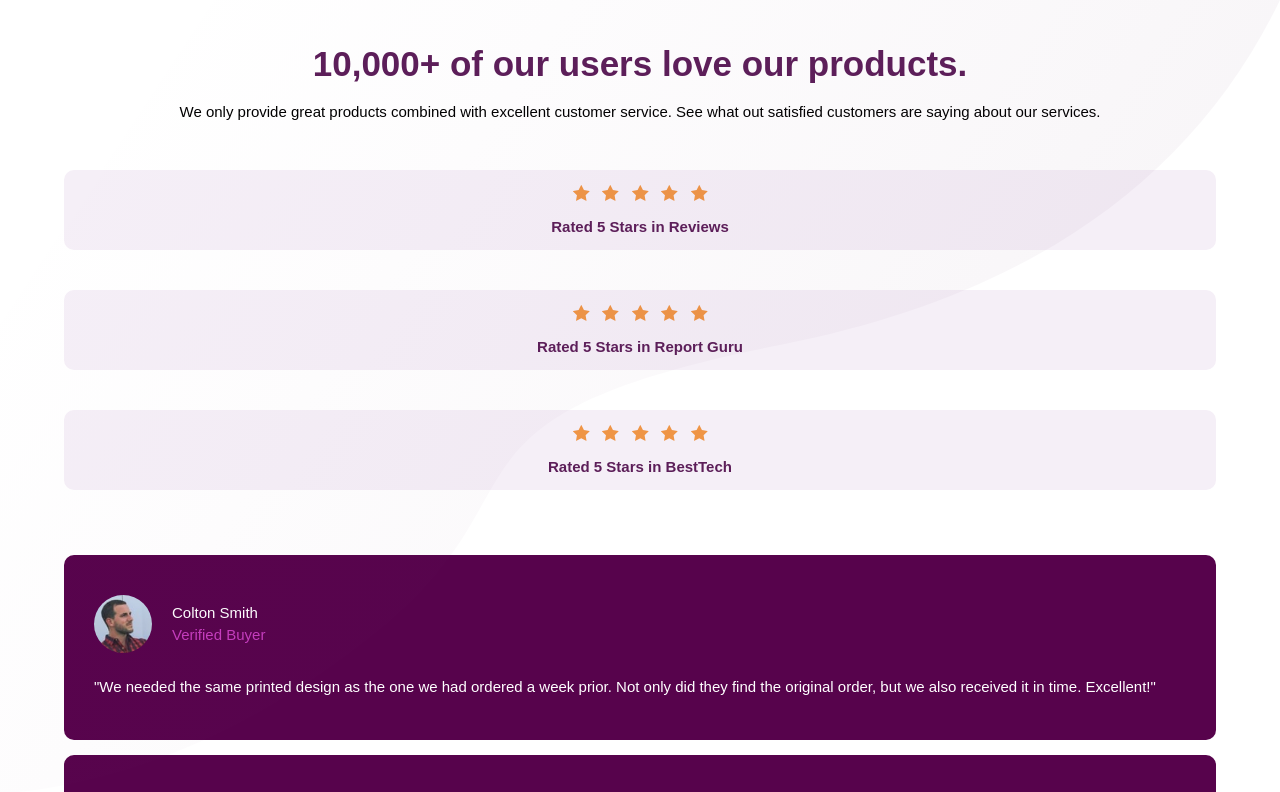
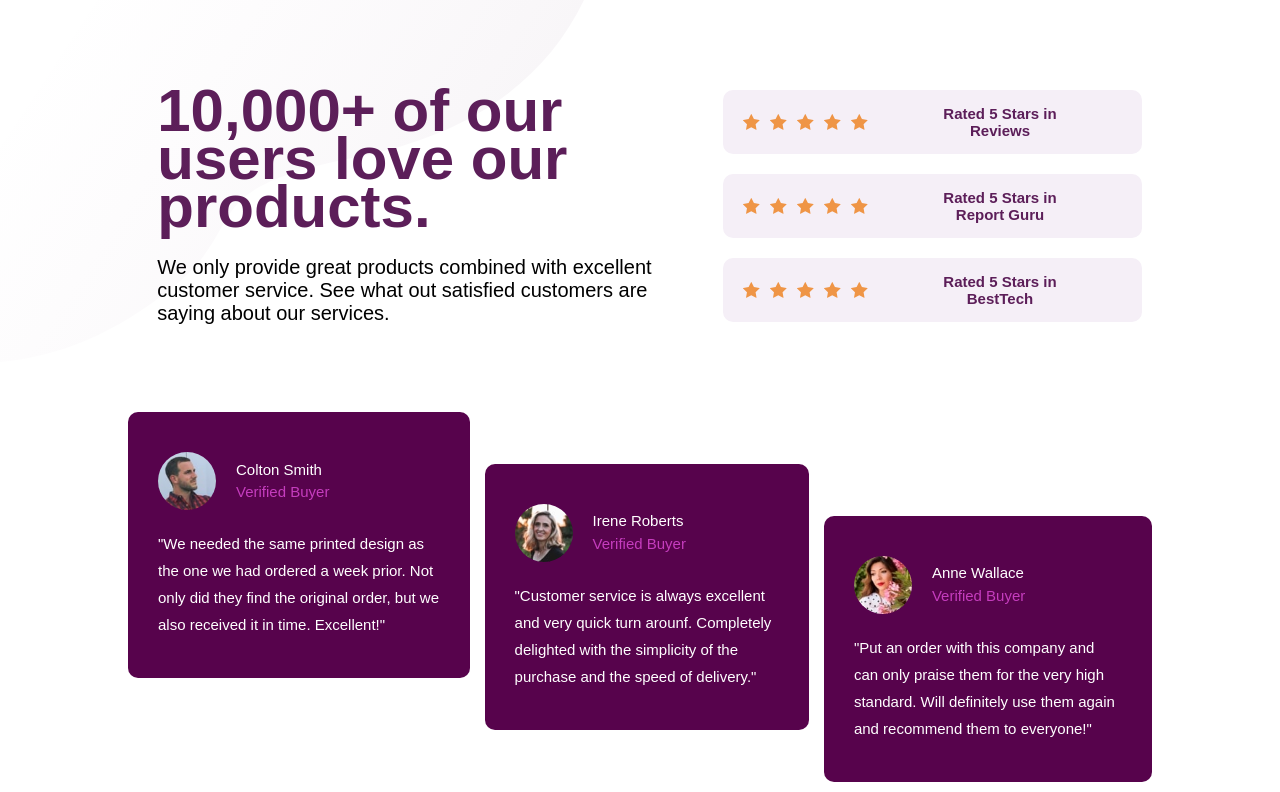
Before and after one commit to JosephQuayle/SocialProofSection, a plain HTML site: page index.html in a window 1280 px wide. Shown: the top 792 px of the page. Drawn offline with Linux system fonts and the light colour scheme; a web font is replaced by a local one.

Commit message:
Added desktop layout through media queries and added background image to mobile and desktop versions. Website is now fully responsive

```diff
--- a/index.html
+++ b/index.html
@@ -10,13 +10,17 @@
 </head>
 <body>
     <main>
-        <img src="./img/bg-pattern-top-mobile.svg" alt="" class="background">
+        <img src="./img/bg-pattern-top-desktop.svg" alt="" class="background-desktop">
+        <div class="wrapper">
+            <div class="heading-container">
+                <img src="./img/bg-pattern-top-mobile.svg" alt="" class="background-mobile">
                 <header>
                     <h1>10,000+ of our users love our products.</h1>
                     <p>We only provide great products combined with excellent customer service. See what out satisfied customers are saying about our services.</p>
                 </header>
+            </div>
             <div class="ratings-container">
-            <div class="rating-card">
+                <div class="rating-card rating-1">
                     <img src="./img/icon-star.svg" alt="star">
                     <img src="./img/icon-star.svg" alt="star">
                     <img src="./img/icon-star.svg" alt="star">
@@ -24,7 +28,7 @@
                     <img src="./img/icon-star.svg" alt="star">
                     <h2>Rated 5 Stars in Reviews</h2>
                 </div>
-            <div class="rating-card">
+                <div class="rating-card rating-2">
                     <img src="./img/icon-star.svg" alt="star">
                     <img src="./img/icon-star.svg" alt="star">
                     <img src="./img/icon-star.svg" alt="star">
@@ -32,7 +36,7 @@
                     <img src="./img/icon-star.svg" alt="star">
                     <h2>Rated 5 Stars in Report Guru</h2>
                 </div>
-            <div class="rating-card">
+                <div class="rating-card rating-3">
                     <img src="./img/icon-star.svg" alt="star">
                     <img src="./img/icon-star.svg" alt="star">
                     <img src="./img/icon-star.svg" alt="star">
@@ -40,6 +44,8 @@
                     <img src="./img/icon-star.svg" alt="star">
                     <h2>Rated 5 Stars in BestTech</h2>
                 </div>
+            </div>
+
         </div>
         <div class="reviews-container">
             <div class="review-card review-1">
@@ -63,7 +69,11 @@
                 </div>
                 <p>"Put an order with this company and can only praise them for the very high standard. Will definitely use them again and recommend them to everyone!"</p>
             </div>
+
         </div>
+
+
+
     </main>
 </body>
 </html>
--- a/style.css
+++ b/style.css
@@ -25,7 +25,7 @@ header h1 {
   color: rgb(92, 30, 89);
 }
 
-.background {
+.background-mobile {
   position: absolute;
   width: 100%;
 }
@@ -116,3 +116,112 @@ header p {
 .review-3 {
   margin-bottom: 5rem;
 }
+
+@media all and (min-width: 1000px) {
+  .wrapper {
+    display: flex;
+    flex-direction: row;
+    align-items: center;
+    width: 80%;
+    margin: auto;
+    padding-top: 5rem;
+    padding-bottom: 5rem;
+  }
+
+  .background-mobile {
+    display: none;
+    margin: 0 auto;
+  }
+
+  .background-desktop {
+    position: absolute;
+    margin: 0;
+  }
+
+  header {
+    padding-top: 3rem;
+    text-align: left;
+  }
+
+  header h1 {
+    width: 90%;
+    font-size: 6rem;
+  }
+
+  header p {
+    font-size: 2rem;
+  }
+
+  .ratings-container {
+    justify-content: center;
+    align-items: center;
+    text-align: center;
+  }
+
+  .rating-card {
+    display: flex;
+    flex-direction: row;
+    flex-basis: 1;
+    margin: 1rem;
+    text-align: center;
+  }
+
+  .rating-card h2 {
+    align-self: center;
+    padding: 0rem 5rem;
+  }
+
+  .rating-card img {
+    align-self: center;
+    padding: 0;
+  }
+
+  .rating-1 {
+    order: 1;
+    align-self: flex-start;
+  }
+
+  .rating-2 {
+    order: 2;
+    align-self: center;
+  }
+
+  .rating-3 {
+    order: 3;
+    align-self: flex-end;
+  }
+
+  .reviews-container {
+    display: flex;
+    flex-direction: row;
+    align-items: center;
+    width: 80%;
+    margin: auto;
+    height: 50vh;
+    padding-bottom: 0rem;
+  }
+
+  .review-1 {
+    margin: 0;
+    margin-right: 1.5rem;
+    align-self: flex-start;
+  }
+
+  .review-2 {
+    margin: 0;
+    margin-right: 1.5rem;
+    align-self: center;
+  }
+
+  .review-3 {
+    margin: 0rem;
+    align-self: flex-end;
+  }
+}
+
+@media all and (max-width: 1000px) {
+  .background-desktop {
+    display: none;
+    margin: 0;
+  }
+}
```
Lines whose indentation alone changed are shown as unchanged.
